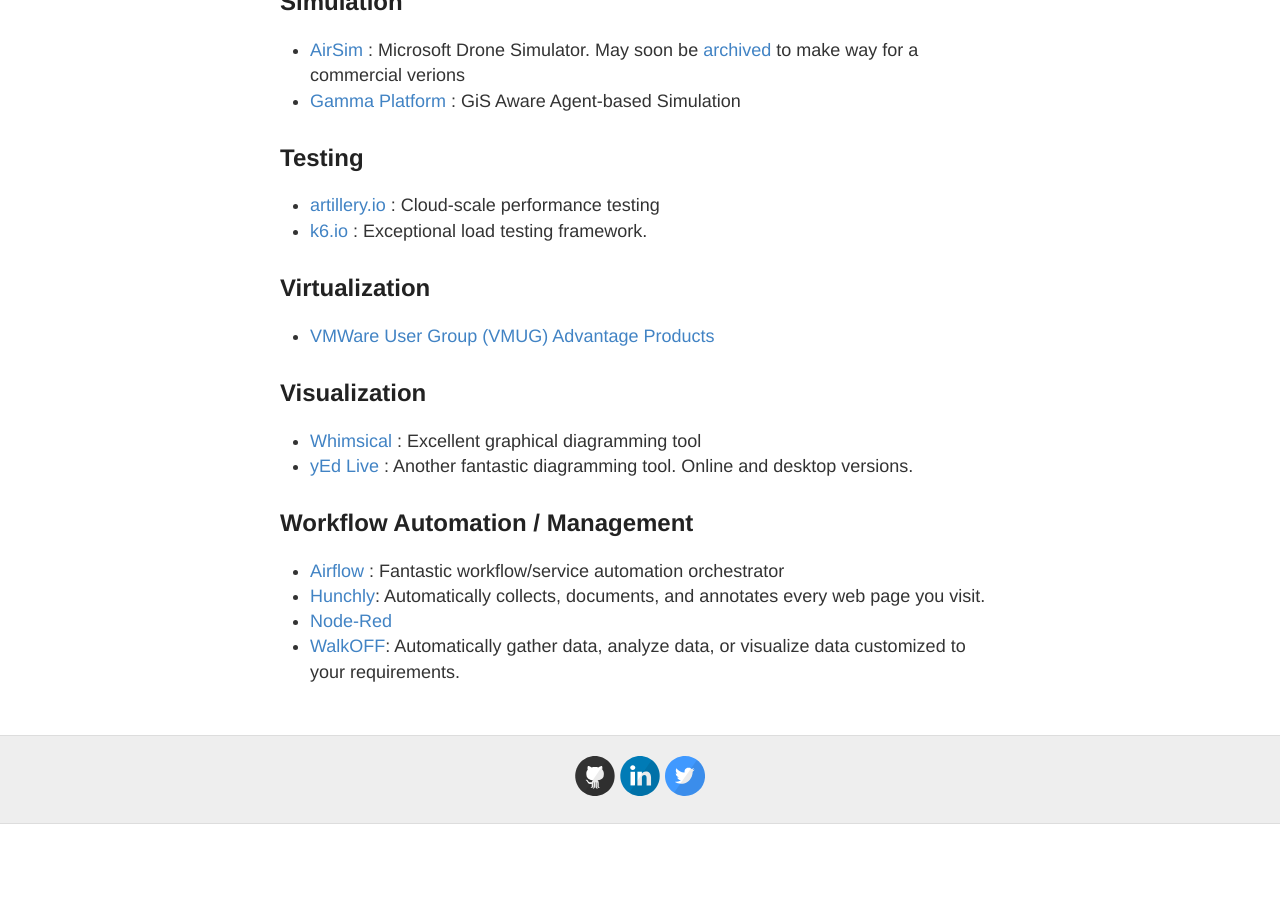
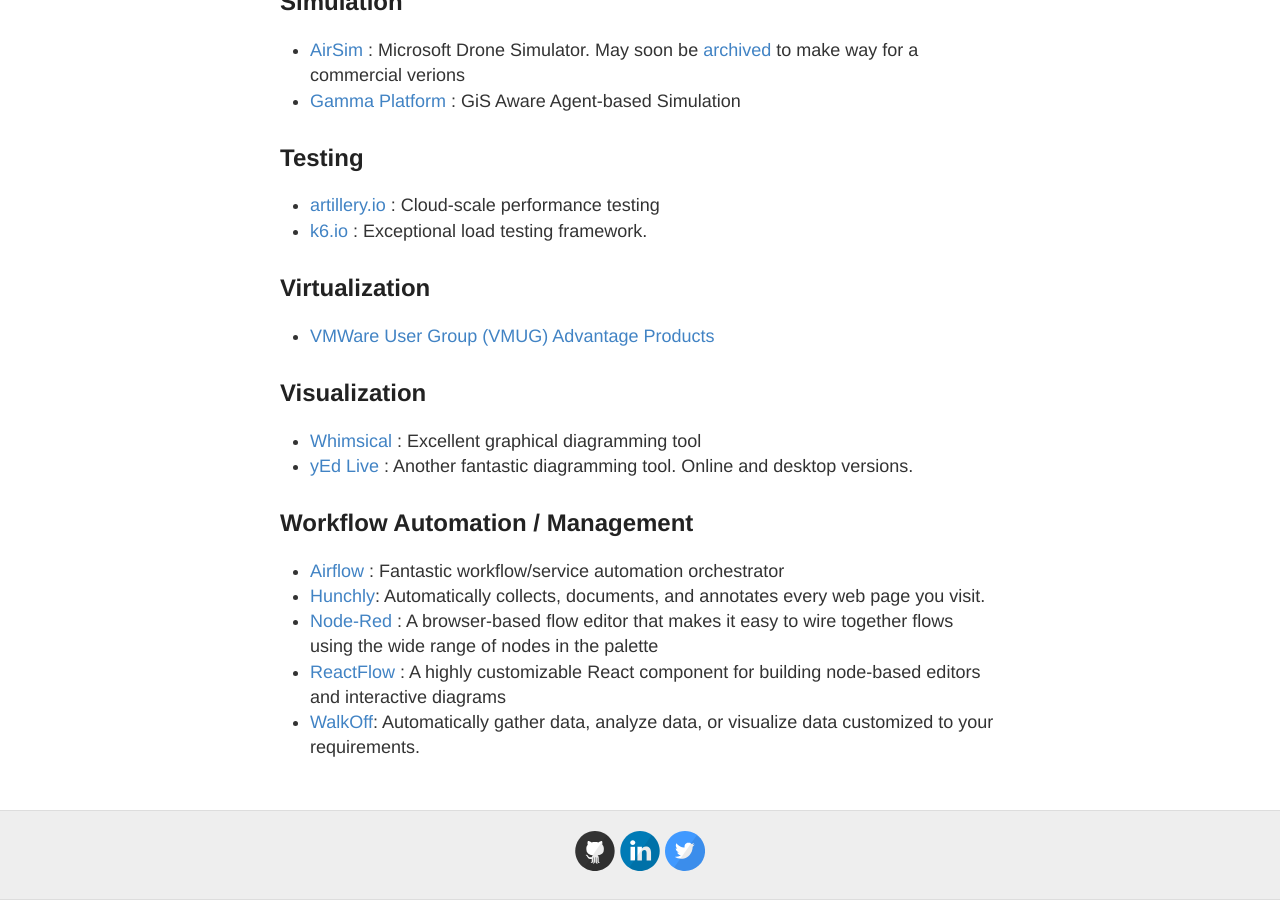
Before and after one commit to stevehenderson/stevehenderson.github.io, a Jekyll site: the page built from tools.md, in a window 1280 px wide and 900 px high, scrolled down 2470 px. Built offline with Jekyll 4.4.1, drawn with Linux system fonts in a browser that asks for light colours; our own code applies the rules of GitHub Pages for plain Markdown files; before the commit the page ends 3294 px from its top, so only the background shows below that.

Commit message:
Update tools.md

```diff
--- a/tools.md
+++ b/tools.md
@@ -90,5 +90,6 @@
 ## Workflow Automation / Management
    * [Airflow](https://airflow.apache.org/) :  Fantastic workflow/service automation orchestrator
    * [Hunchly](https://www.hunch.ly/):  Automatically collects, documents, and annotates every web page you visit.
-   * [Node-Red](https://nodered.org/)
-   * [WalkOFF](https://nsacyber.github.io/WALKOFF/):  Automatically gather data, analyze data, or visualize data customized to your requirements.
+   * [Node-Red](https://nodered.org/) :  A browser-based flow editor that makes it easy to wire together flows using the wide range of nodes in the palette
+   * [ReactFlow](https://reactflow.dev/) : A highly customizable React component for building node-based editors and interactive diagrams
+   * [WalkOff](https://nsacyber.github.io/WALKOFF/):  Automatically gather data, analyze data, or visualize data customized to your requirements.
```
